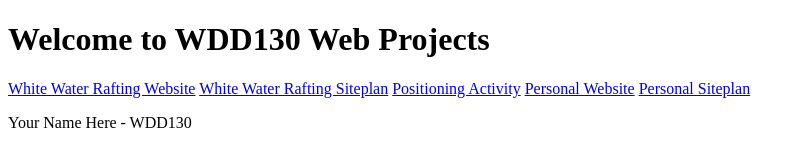
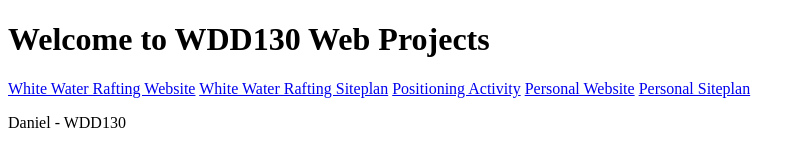
Before and after one commit to Ghost99er/WDD130-master, a plain HTML site: page index.html in a window 1280 px wide. Shown: the whole page, without its empty margins (0-805 px from the left). Drawn offline with Linux system fonts and the light colour scheme.

Commit message:
git@github.com:Ghost99er/WDD130-master.git

```diff
--- a/index.html
+++ b/index.html
@@ -15,7 +15,7 @@
         <a href="#">Personal Website</a>
         <a href="#">Personal Siteplan</a>
       </nav>
-      <p>Your Name Here - WDD130</p>
+      <p>Daniel  - WDD130</p>
 
 
 </body>
```
